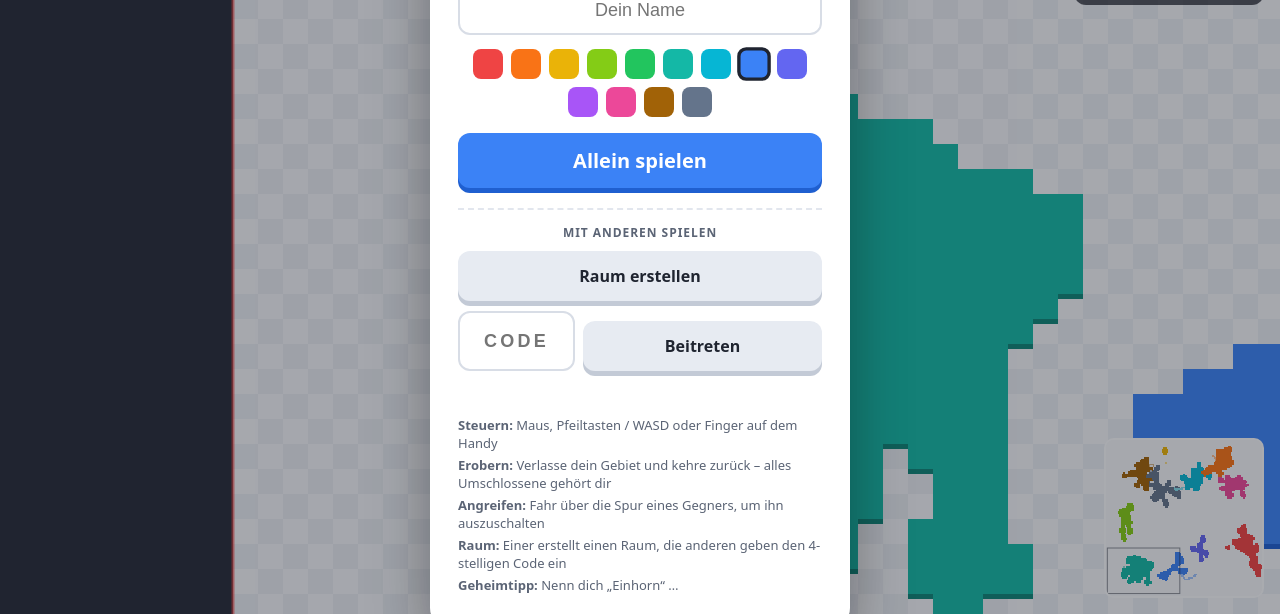
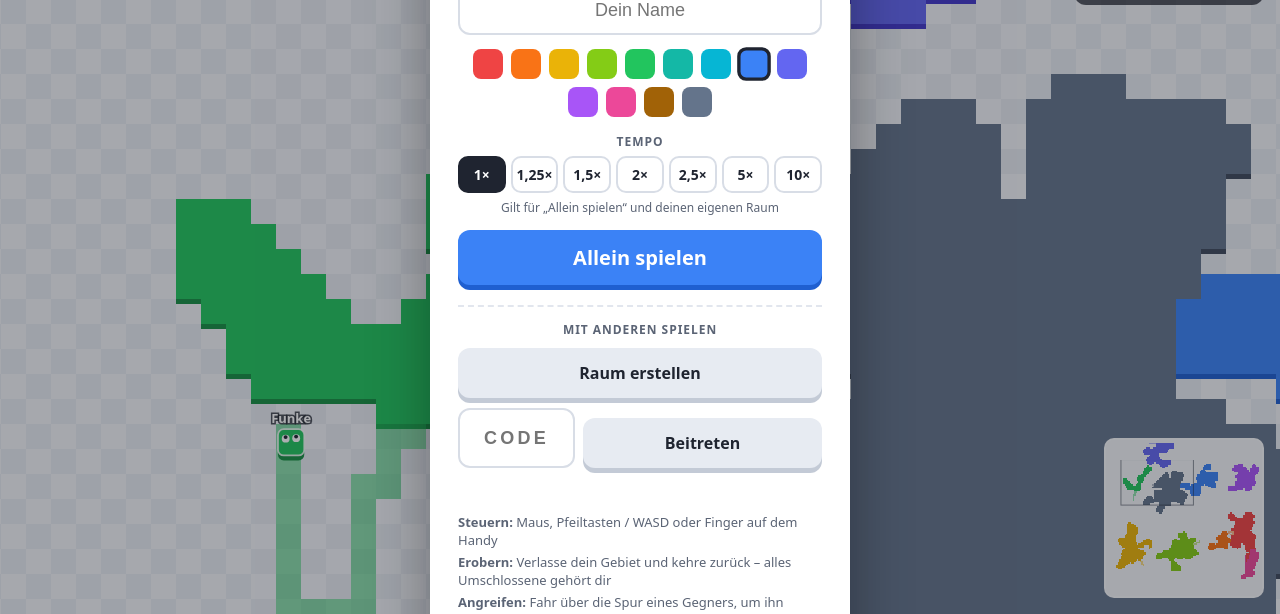
Before and after one commit to bzjrdt2rzb-maker/Nr2, a website: page index.html in a window 1280 px wide. Shown: the part 186-800 px from the top of the page. Drawn offline with Linux system fonts and the light colour scheme; animation ran at ten frames a second.

Commit message:
Tempo-Auswahl (1× bis 10×) und höheres Grundtempo
- Grundtempo 11 statt 9,5 Felder/s
- Tempo im Menü wählbar: 1×, 1,25×, 1,5×, 2×, 2,5×, 5×, 10×
- Engine rechnet bei hohem Tempo in Teilschritten (keine übersprungenen Felder)
- Raum übernimmt das Tempo des Gastgebers, Server über Umgebungsvariable SPEED
- Ansicht zoomt bei hohem Tempo heraus, Kamera folgt direkt

Co-Authored-By: Claude Opus 5.5 <noreply@anthropic.com>
Claude-Session: https://claude.ai/code/session_014ajk3ir5LLgHSWnpLMXyHx

```diff
--- a/engine.js
+++ b/engine.js
@@ -13,8 +13,10 @@
   'use strict';
 
   const W = 110, H = 110, N = W * H;
-  const SPEED = 9.5;          // Zellen pro Sekunde
-  const TURN = 7.5;           // max. Drehgeschwindigkeit (rad/s) – Wenderadius bleibt gleich
+  const SPEED = 11;           // Zellen pro Sekunde bei Tempo 1×
+  const TURN = 8.7;           // max. Drehgeschwindigkeit (rad/s) bei Tempo 1× – Wenderadius ca. 1,3 Zellen
+  const SPEEDS = [1, 1.25, 1.5, 2, 2.5, 5, 10];  // wählbare Tempo-Stufen
+  const MAX_SUBSTEP = 0.45;   // max. Weg pro Teilschritt, damit keine Zelle übersprungen wird
   const STEP = 1 / 60;        // feste Simulationsschrittweite
   const START_R = 2.7;        // Radius des Startgebiets
   const COLOR_COUNT = 13;
@@ -97,6 +99,7 @@
       metaVersion: 0,
       onEvent: opts.onEvent || null,
       deathStats: {},
+      speedMul: 1,
     };
 
     function markDirty(i) {
@@ -232,11 +235,11 @@
     }
 
     // ---------- Bewegung & Eroberung ----------
-    function move(p) {
-      p.angle = wrapAngle(turnToward(p.angle, p.target, TURN * STEP));
+    function move(p, dist, turn) {
+      p.angle = wrapAngle(turnToward(p.angle, p.target, turn));
       const ox = p.x, oy = p.y;
-      const nx = Math.min(W - 0.001, Math.max(0.001, ox + Math.cos(p.angle) * SPEED * STEP));
-      const ny = Math.min(H - 0.001, Math.max(0.001, oy + Math.sin(p.angle) * SPEED * STEP));
+      const nx = Math.min(W - 0.001, Math.max(0.001, ox + Math.cos(p.angle) * dist));
+      const ny = Math.min(H - 0.001, Math.max(0.001, oy + Math.sin(p.angle) * dist));
       p.x = nx; p.y = ny;
       const ncx = nx | 0, ncy = ny | 0;
       if (ncx === p.cx && ncy === p.cy) return;
@@ -452,7 +455,7 @@
       return best;
     }
 
-    function botThink(p) {
+    function botThink(p, gdt) {
       const ai = p.ai, id = p.id;
       ai.tick++;
       const inHome = owner[p.cy * W + p.cx] === id;
@@ -460,7 +463,7 @@
 
       if (inHome) {
         if (ai.mode !== 'home') { ai.mode = 'home'; ai.plan = null; ai.homeTimer = rand(0.1, 0.9); }
-        ai.homeTimer -= STEP;
+        ai.homeTimer -= gdt;
         if (!ai.plan && ai.homeTimer <= 0) ai.plan = planExcursion(p);
         if (ai.plan) desired = ai.plan.out;
       } else {
@@ -539,15 +542,21 @@
     eng.step = function () {
       eng.time += STEP;
       eng.stepCount++;
+      // Bei hohem Tempo in Teilschritte zerlegen, damit kein Feld übersprungen wird
+      const mul = eng.speedMul;
+      const n = Math.max(1, Math.ceil((SPEED * mul * STEP) / MAX_SUBSTEP));
+      const dist = (SPEED * mul * STEP) / n, turn = (TURN * mul * STEP) / n, gdt = (STEP * mul) / n;
+      for (let sub = 0; sub < n; sub++) {
         for (let k = 1; k < players.length; k++) {
           const p = players[k];
-        if (p && p.alive && p.isBot) botThink(p);
+          if (p && p.alive && p.isBot) botThink(p, gdt);
         }
         for (let k = 1; k < players.length; k++) {
           const p = players[k];
-        if (p && p.alive) move(p);
+          if (p && p.alive) move(p, dist, turn);
         }
         headCollisions();
+      }
       manageBots();
       for (const p of players) if (p && p.alive) p.bestPct = Math.max(p.bestPct, (p.count / N) * 100);
     };
@@ -597,6 +606,14 @@
       return true;
     };
 
+    /** Tempo-Stufe setzen (1, 1.25, 1.5, 2, 2.5, 5 oder 10). */
+    eng.setSpeed = function (mul) {
+      mul = Number(mul);
+      if (SPEEDS.indexOf(mul) < 0) mul = 1;
+      eng.speedMul = mul;
+      return mul;
+    };
+
     eng.setTarget = function (p, angle) {
       if (p && Number.isFinite(angle)) p.target = angle;
     };
@@ -627,7 +644,7 @@
 
     eng.fullSnapshot = function () {
       return {
-        t: 'full', W, H, time: Math.round(eng.time * 100) / 100,
+        t: 'full', W, H, time: Math.round(eng.time * 100) / 100, sp: eng.speedMul,
         o: rleEncode(owner), tr: rleEncode(trailMap),
         m: encodeMeta(), p: encodePlayers(),
       };
@@ -637,7 +654,7 @@
       const c = [];
       for (const i of eng.dirty) { c.push(i, owner[i], trailMap[i]); dirtyMark[i] = 0; }
       eng.dirty.length = 0;
-      const msg = { t: 'd', time: Math.round(eng.time * 100) / 100, c, p: encodePlayers() };
+      const msg = { t: 'd', time: Math.round(eng.time * 100) / 100, sp: eng.speedMul, c, p: encodePlayers() };
       if (eng.events.length) msg.ev = eng.events.splice(0);
       if (eng.metaVersion !== lastMetaSent) { msg.m = encodeMeta(); lastMetaSent = eng.metaVersion; }
       return msg;
@@ -708,7 +725,7 @@
   }
 
   return {
-    W, H, N, SPEED, TURN, STEP, COLOR_COUNT,
+    W, H, N, SPEED, TURN, STEP, COLOR_COUNT, SPEEDS,
     createEngine, createHub, isRainbowName, cleanName, wrapAngle, turnToward, rleDecode,
   };
 });
--- a/game.js
+++ b/game.js
@@ -67,7 +67,9 @@
 
   // ---------- Zustand ----------
   const localEngine = FE.createEngine({ targetPlayers: 11 });
-  const remote = { owner: new Uint8Array(N), trailMap: new Uint8Array(N), players: [null], time: 0, timeAt: 0 };
+  const remote = { owner: new Uint8Array(N), trailMap: new Uint8Array(N), players: [null], time: 0, timeAt: 0, speedMul: 1 };
+  const curSpeed = () => (isRemote() ? remote.speedMul : localEngine.speedMul);
+  const fmtSpeed = m => String(m).replace('.', ',') + '×';
   let world = localEngine;          // was gerade gezeichnet wird: { owner, trailMap, players }
   let session = { kind: 'solo' };
   let localHuman = null;
@@ -75,6 +77,8 @@
   let ui = 'menu';                  // menu | connecting | play | dead
   let paused = false;
   let humanColor = 7;
+  let speedMul = 1;                 // im Menü gewähltes Tempo (allein + eigener Raum)
+  let zoom = 1;                     // bei hohem Tempo etwas herauszoomen
   let myTarget = 0, lastSentTarget = null, predAngle = 0;
   let myBest = 0;
   let deathCam = null;
@@ -183,7 +187,7 @@
       p.sx = x / 100; p.sy = y / 100; p.sa = a / 1000;
       const was = p.alive;
       p.alive = !!alive;
-      if ((!was && p.alive) || Math.hypot(p.x - p.sx, p.y - p.sy) > 4) {
+      if ((!was && p.alive) || Math.hypot(p.x - p.sx, p.y - p.sy) > 4 + SPEED * remote.speedMul * 0.15) {
         p.x = p.sx; p.y = p.sy; p.angle = p.sa;
         if (id === myId) { predAngle = p.sa; myTarget = p.sa; lastSentTarget = p.sa; snapCam = true; }
       }
@@ -203,6 +207,7 @@
     } else if (msg.t === 'full') {
       FE.rleDecode(msg.o, remote.owner);
       FE.rleDecode(msg.tr, remote.trailMap);
+      remote.speedMul = Number(msg.sp) || 1;
       applyMeta(msg.m);
       applyPlayers(msg.p);
       remote.time = msg.time; remote.timeAt = performance.now();
@@ -213,6 +218,7 @@
         const i = c[k];
         if (i >= 0 && i < N) { remote.owner[i] = c[k + 1]; remote.trailMap[i] = c[k + 2]; }
       }
+      if (msg.sp) remote.speedMul = Number(msg.sp) || 1;
       if (msg.m) applyMeta(msg.m);
       if (msg.p) applyPlayers(msg.p);
       remote.time = msg.time; remote.timeAt = performance.now();
@@ -223,17 +229,18 @@
   }
 
   function updateRemoteDisplay(dt) {
-    predAngle = FE.wrapAngle(FE.turnToward(predAngle, myTarget, TURN * dt));
+    const mul = remote.speedMul;
+    predAngle = FE.wrapAngle(FE.turnToward(predAngle, myTarget, TURN * mul * dt));
     const now = performance.now();
     const k = Math.min(1, dt * 14);
     for (const p of remote.players) {
       if (!p || !p.alive) continue;
       const age = Math.min(0.2, (now - p.snapAt) / 1000);
       const a = p.id === myId ? predAngle : p.sa;
-      const tx = p.sx + Math.cos(a) * SPEED * age, ty = p.sy + Math.sin(a) * SPEED * age;
+      const tx = p.sx + Math.cos(a) * SPEED * mul * age, ty = p.sy + Math.sin(a) * SPEED * mul * age;
       p.x += (tx - p.x) * k;
       p.y += (ty - p.y) * k;
-      p.angle = p.id === myId ? predAngle : FE.wrapAngle(FE.turnToward(p.angle, p.sa, 12 * dt));
+      p.angle = p.id === myId ? predAngle : FE.wrapAngle(FE.turnToward(p.angle, p.sa, 12 * mul * dt));
     }
   }
 
@@ -291,6 +298,7 @@
     const prof = profile();
     leaveSession();
     session = { kind: 'solo' };
+    localEngine.setSpeed(speedMul);
     createLocalHuman(prof);
     enterPlay();
   }
@@ -383,6 +391,7 @@
     peer.on('open', () => {
       opened = true;
       setBusy(false);
+      localEngine.setSpeed(speedMul);
       const hub = FE.createHub(localEngine, { maxHumans: 12 });
       session = { kind: 'host', peer, hub, code, conns: new Map() };
       createLocalHuman(prof);
@@ -537,6 +546,7 @@
   }
   window.addEventListener('resize', resize);
   resize();
+  const cellNow = () => Math.max(6, Math.round(cellPx / zoom));   // ganze Pixel → keine Lücken zwischen Zeilen
 
   function rrect(x, y, w, h, r) {
     ctx.beginPath();
@@ -559,7 +569,7 @@
   }
 
   function render(rt) {
-    const cell = cellPx;
+    const cell = cellNow();
     const { owner, trailMap, players } = world;
     const ox = Math.round(cw / 2 - cam.x * cell), oy = Math.round(ch / 2 - cam.y * cell);
     viewOx = ox; viewOy = oy;
@@ -793,7 +803,7 @@
     mctx.imageSmoothingEnabled = false;
     mctx.clearRect(0, 0, mw, mh);
     mctx.drawImage(miniOff, 0, 0, mw, mh);
-    const cell = cellPx;
+    const cell = cellNow();
     mctx.strokeStyle = 'rgba(31,36,48,.5)';
     mctx.lineWidth = 1;
     mctx.strokeRect((-viewOx / cell) * mw / W, (-viewOy / cell) * mh / H, (cw / cell) * mw / W, (ch / cell) * mh / H);
@@ -855,12 +865,12 @@
     for (const p of world.players) if (p && !p.isBot) humans++;
     let html;
     if (session.kind === 'host') {
-      html = `<div><b>Raum ${session.code}</b> · ${humans} Spieler</div>` +
+      html = `<div><b>Raum ${session.code}</b> · ${humans} Spieler · ${fmtSpeed(curSpeed())}</div>` +
         '<button id="copyLinkBtn" type="button">Einladungslink kopieren</button>';
     } else if (session.kind === 'guest') {
-      html = `<div><b>Raum ${esc(session.code)}</b> · ${humans} Spieler</div>`;
+      html = `<div><b>Raum ${esc(session.code)}</b> · ${humans} Spieler · ${fmtSpeed(curSpeed())}</div>`;
     } else {
-      html = `<div><b>Online</b> · ${humans} Spieler</div>`;
+      html = `<div><b>Online</b> · ${humans} Spieler · ${fmtSpeed(curSpeed())}</div>`;
     }
     if (roomEl.dataset.html !== html) {
       roomEl.innerHTML = html;
@@ -914,6 +924,26 @@
       b.addEventListener('click', () => { humanColor = c.i; store.set('farbrevier.color', String(c.i)); buildSwatches(); });
       el.appendChild(b);
     });
+  }
+
+  function buildSpeedBtns() {
+    const el = $('speedBtns');
+    el.innerHTML = '';
+    for (const m of FE.SPEEDS) {
+      const b = document.createElement('button');
+      b.type = 'button';
+      b.textContent = fmtSpeed(m);
+      b.setAttribute('role', 'radio');
+      b.setAttribute('aria-checked', String(m === speedMul));
+      if (m === speedMul) b.className = 'sel';
+      b.addEventListener('click', () => {
+        speedMul = m;
+        store.set('farbrevier.speed', String(m));
+        if (session.kind === 'solo') localEngine.setSpeed(m);   // Vorschau im Hintergrund
+        buildSpeedBtns();
+      });
+      el.appendChild(b);
+    }
   }
 
   function updateNameFx() {
@@ -975,7 +1005,7 @@
   function aimAt(clientX, clientY) {
     const p = me();
     if (ui !== 'play' || paused || !p || !p.alive) return;
-    const hx = (viewOx + p.rx * cellPx) / dpr, hy = (viewOy + p.ry * cellPx) / dpr;
+    const hx = (viewOx + p.rx * cellNow()) / dpr, hy = (viewOy + p.ry * cellNow()) / dpr;
     const dx = clientX - hx, dy = clientY - hy;
     if (dx * dx + dy * dy < 16) return;
     setMyTarget(Math.atan2(dy, dx));
@@ -1017,6 +1047,10 @@
   nameInput.value = store.get('farbrevier.name') || '';
   updateNameFx();
   buildSwatches();
+  const savedSpeed = parseFloat(store.get('farbrevier.speed'));
+  if (FE.SPEEDS.indexOf(savedSpeed) >= 0) speedMul = savedSpeed;
+  localEngine.setSpeed(speedMul);
+  buildSpeedBtns();
   showRecord();
 
   if (NO_MP) {
@@ -1052,7 +1086,7 @@
       const alpha = paused ? 1 : Math.min(1, acc / FE.STEP);
       for (const q of localEngine.players) {
         if (!q) continue;
-        if (q.px === undefined || Math.abs(q.x - q.px) + Math.abs(q.y - q.py) > 2) { q.rx = q.x; q.ry = q.y; q.ra = q.angle; continue; }
+        if (q.px === undefined || Math.abs(q.x - q.px) + Math.abs(q.y - q.py) > 2 + 3 * SPEED * localEngine.speedMul * FE.STEP) { q.rx = q.x; q.ry = q.y; q.ra = q.angle; continue; }
         q.rx = q.px + (q.x - q.px) * alpha;
         q.ry = q.py + (q.y - q.py) * alpha;
         q.ra = q.pa + FE.wrapAngle(q.angle - q.pa) * alpha;
@@ -1090,9 +1124,14 @@
       if (leader) { tx = leader.rx; ty = leader.ry; }
     }
     if (snapCam && ui === 'play' && p && p.alive) { cam.x = tx; cam.y = ty; snapCam = false; }
-    const f = Math.min(1, dt * (ui === 'play' ? 14 : 2));
-    cam.x += (tx - cam.x) * f;
-    cam.y += (ty - cam.y) * f;
+    if (ui === 'play' && p && p.alive) { cam.x = tx; cam.y = ty; }   // Kamera klebt an der eigenen Figur
+    else {
+      const f = Math.min(1, dt * 2);
+      cam.x += (tx - cam.x) * f;
+      cam.y += (ty - cam.y) * f;
+    }
+    const zTarget = 1 + 0.22 * Math.log2(curSpeed());
+    zoom += (zTarget - zoom) * Math.min(1, dt * 3);
 
     const rt = now / 1000;
     render(rt);
--- a/index.html
+++ b/index.html
@@ -35,6 +35,11 @@
       <p class="tag">Erobere Gebiet, schneide Gegner ab – aber pass auf deine eigene Spur auf!</p>
       <input id="nameInput" maxlength="14" placeholder="Dein Name" autocomplete="off" aria-label="Dein Name">
       <div id="swatches"></div>
+      <div class="speed">
+        <div class="speed-label">Tempo</div>
+        <div id="speedBtns" role="radiogroup" aria-label="Tempo"></div>
+        <div class="speed-note">Gilt für „Allein spielen“ und deinen eigenen Raum</div>
+      </div>
       <button id="soloBtn" class="btn" type="button">Allein spielen</button>
 
       <div id="mpBox" class="mp">
--- a/server/server.js
+++ b/server/server.js
@@ -28,6 +28,8 @@ const PUBLIC = new Set(['/index.html', '/style.css', '/game.js', '/engine.js', '
 
 // ---------- Spielwelt ----------
 const engine = FE.createEngine({ targetPlayers: 11 });
+// Tempo des Online-Servers: Umgebungsvariable SPEED (1, 1.25, 1.5, 2, 2.5, 5 oder 10)
+engine.setSpeed(process.env.SPEED || 1);
 engine.prewarm(20);
 const hub = FE.createHub(engine, { maxHumans: MAX_HUMANS });
 
--- a/style.css
+++ b/style.css
@@ -208,6 +208,28 @@ h2 { margin: 0 0 8px; font-size: 30px; }
 }
 .btn.secondary:active { box-shadow: 0 2px 0 #c3cad6; }
 
+.speed { margin: 0 0 14px; }
+.speed-label, .speed-note { font-size: 12px; color: #5b6475; }
+.speed-label { font-weight: 700; letter-spacing: .08em; text-transform: uppercase; margin-bottom: 6px; }
+.speed-note { margin-top: 6px; }
+#speedBtns { display: grid; grid-template-columns: repeat(7, minmax(0, 1fr)); gap: 5px; }
+#speedBtns button {
+  font: inherit;
+  font-size: 14px;
+  font-weight: 800;
+  font-variant-numeric: tabular-nums;
+  min-width: 0;
+  padding: 7px 0;
+  white-space: nowrap;
+  border: 2px solid #d8dde6;
+  border-radius: 10px;
+  background: #fff;
+  color: #1f2430;
+  cursor: pointer;
+}
+#speedBtns button.sel { background: #1f2430; border-color: #1f2430; color: #fff; }
+#speedBtns button:focus-visible { outline: 3px solid #3b82f6; outline-offset: 2px; }
+
 .mp {
   margin-top: 20px;
   padding-top: 14px;
@@ -316,5 +338,7 @@ h2 { margin: 0 0 8px; font-size: 30px; }
   .panel { padding: 22px 18px 18px; }
   #feed { top: auto; bottom: calc(180px + env(safe-area-inset-bottom, 0px)); }
   #godBtn { font-size: 14px; padding: 8px 12px; }
+  #speedBtns { gap: 3px; }
+  #speedBtns button { font-size: 12px; padding: 7px 0; border-radius: 8px; }
   h1 { font-size: 36px; }
 }
```
Also changed, not shown: README.md. Lines whose indentation alone changed are shown as unchanged.
